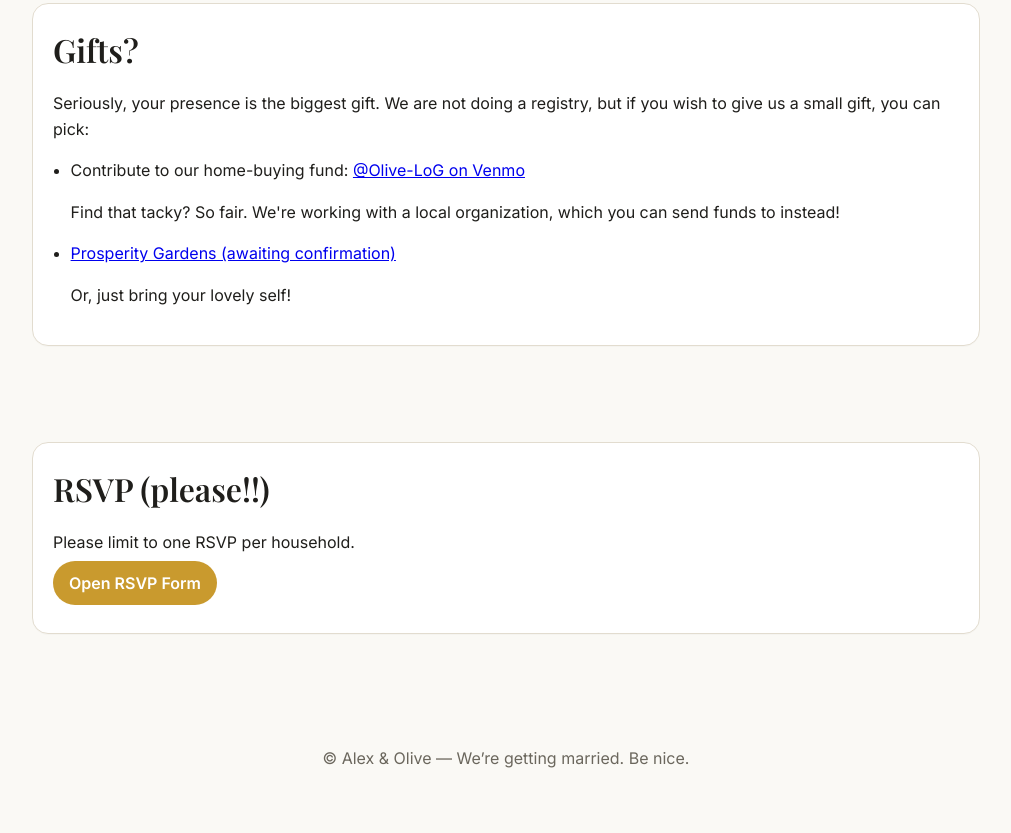
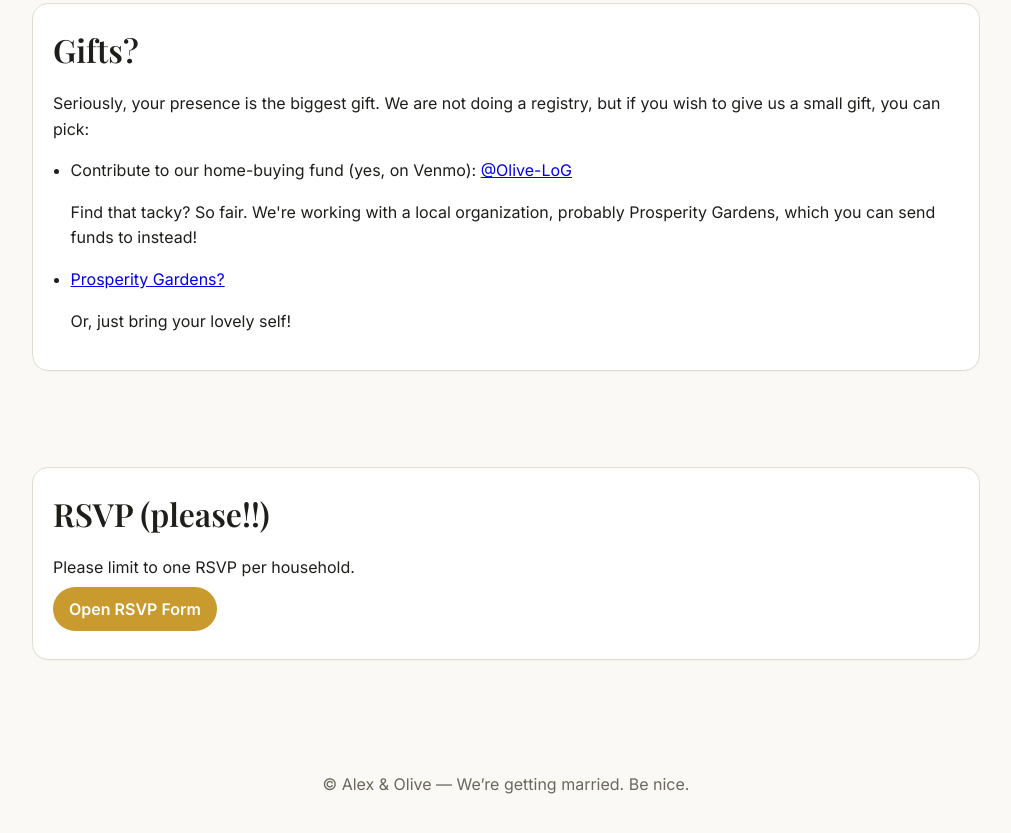
Before and after one commit to olivelogs/alex-olive-wedding, a plain HTML site: page index.html in a window 1280 px wide. Shown: the part 2616-3449 px from the top of the page, without its empty margins (134-1145 px from the left). Drawn offline with nearby package versions, Linux system fonts and the light colour scheme.

Commit message:
edits to registry section

```diff
--- a/index.html
+++ b/index.html
@@ -176,9 +176,9 @@
         <h2>Gifts?</h2>
         <p>Seriously, your presence is the biggest gift. We are not doing a registry, but if you wish to give us a small gift, you can pick:</p>
         <ul>
-          <li>Contribute to our home-buying fund: <a href="https://venmo.com/Olive-LoG">@Olive-LoG on Venmo</a></li>
-          <p>Find that tacky? So fair. We're working with a local organization, which you can send funds to instead!</p>
-          <li><a href="#">Prosperity Gardens (awaiting confirmation)</a></li>
+          <li>Contribute to our home-buying fund (yes, on Venmo): <a href="https://venmo.com/Olive-LoG">@Olive-LoG</a></li>
+          <p>Find that tacky? So fair. We're working with a local organization, probably Prosperity Gardens, which you can send funds to instead!</p>
+          <li><a href="#">Prosperity Gardens?</a></li>
           <p>Or, just bring your lovely self!</p>
         </ul>
       </div>
```
